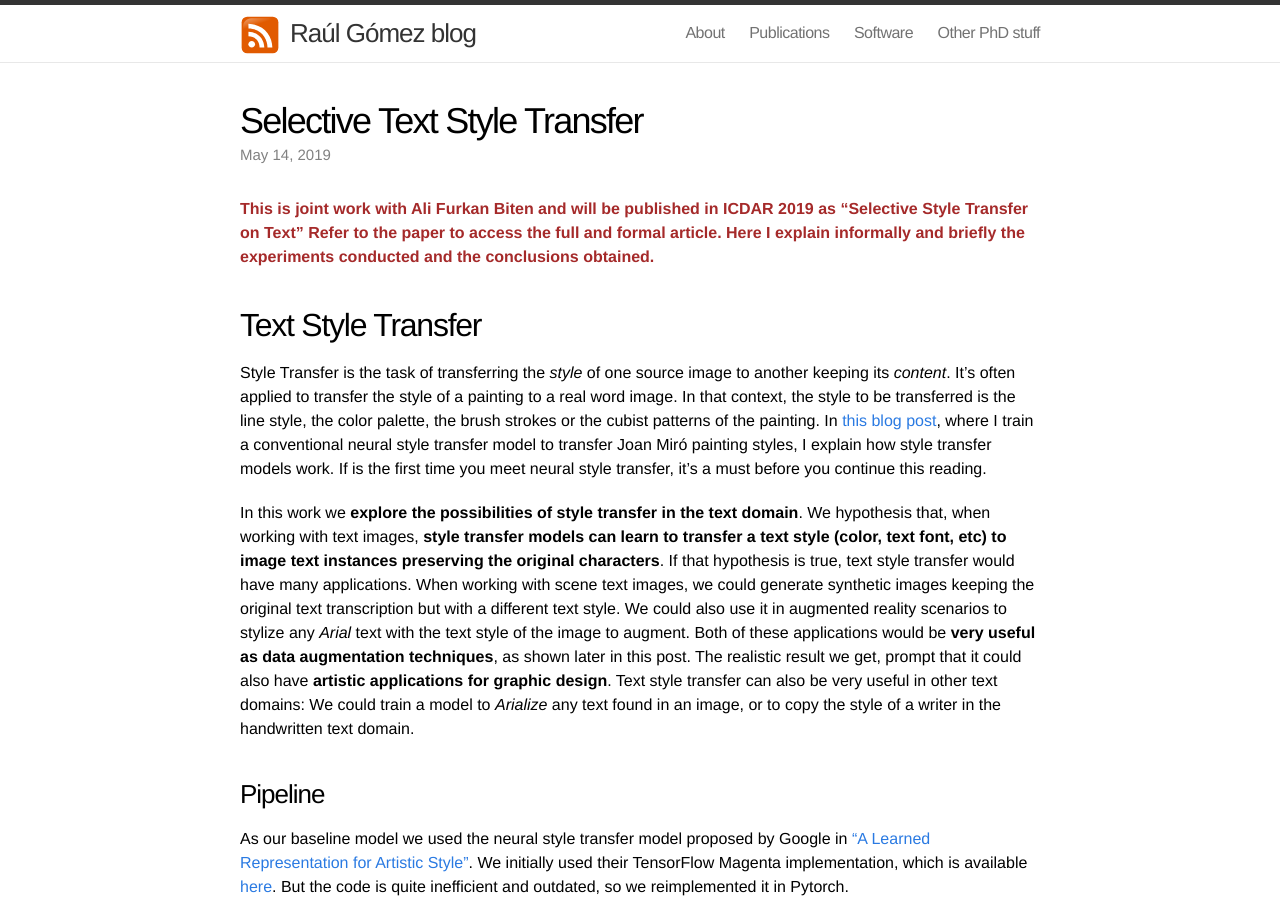
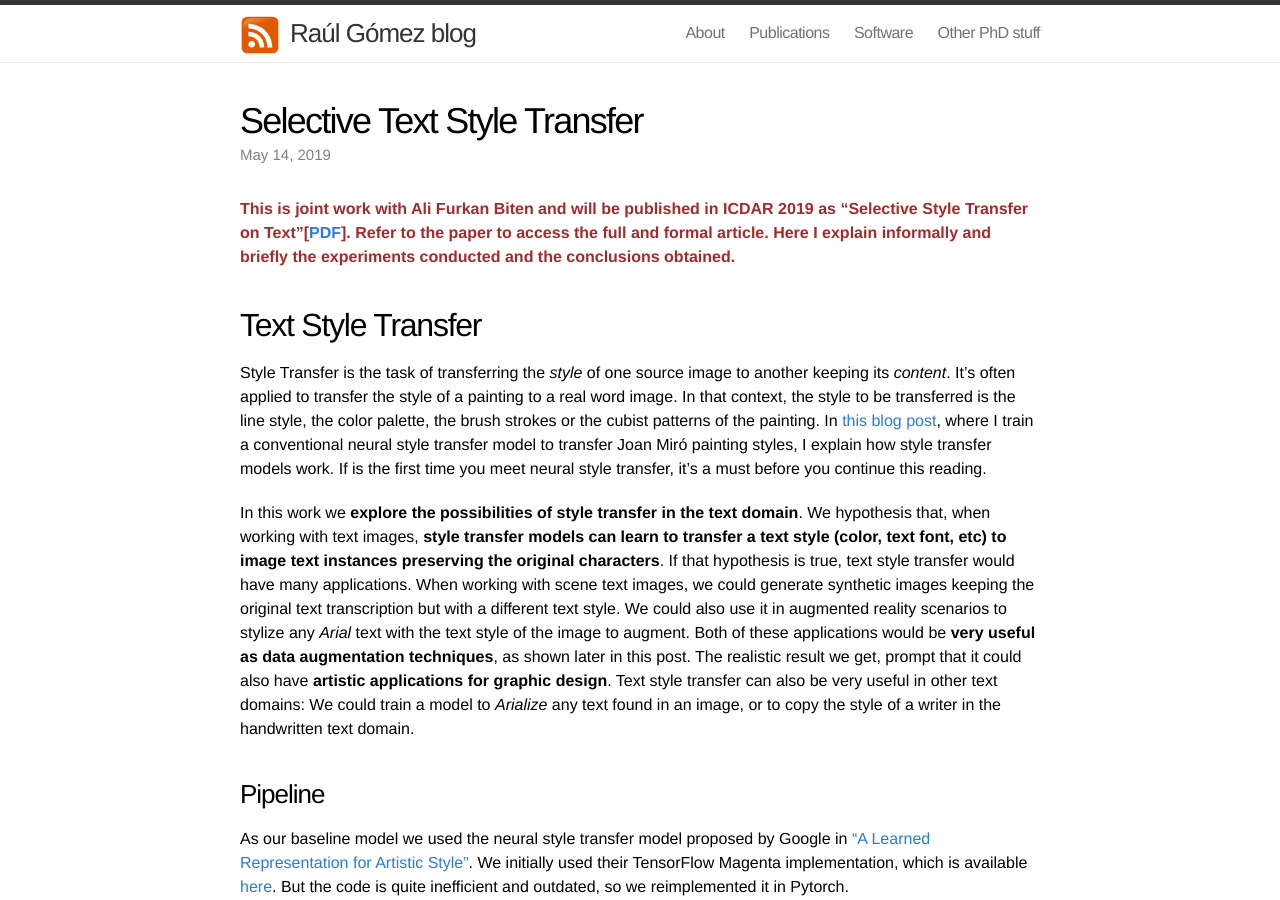
Before and after one commit to gombru/gombru.github.io, a Jekyll site: the page built from _posts/2019-05-14-text_style_transfer.markdown, in a window 1280 px wide and 900 px high. Built offline with Jekyll 4.4.1, drawn with Linux system fonts in a browser that asks for light colours; comment, search, counter and statistics services are not loaded; some of the changed text lies outside the part shown.

Commit message:
Text Style Transfer

```diff
--- a/_posts/2019-05-14-text_style_transfer.markdown
+++ b/_posts/2019-05-14-text_style_transfer.markdown
@@ -8,8 +8,7 @@ img: "/assets/text_style_transfer/intro.png"
 mathjax: false
 ---
 
-<span style="color:brown">**This is joint work with Ali Furkan Biten and will be published in ICDAR 2019 as "Selective Style Transfer on Text"
-<!--[[PDF](#)] (soon available).-->
+<span style="color:brown">**This is joint work with Ali Furkan Biten and will be published in ICDAR 2019 as "Selective Style Transfer on Text"[[PDF](https://arxiv.org/abs/1906.01466)].
 Refer to the paper to access the full and formal article. Here I explain informally and briefly the experiments conducted and the conclusions obtained.**</span>
 
 ## Text Style Transfer
```
Also changed, not shown: other parts of _posts/2019-05-14-text_style_transfer.markdown (+1 -1 lines), publications.md (+1 -1 lines).
